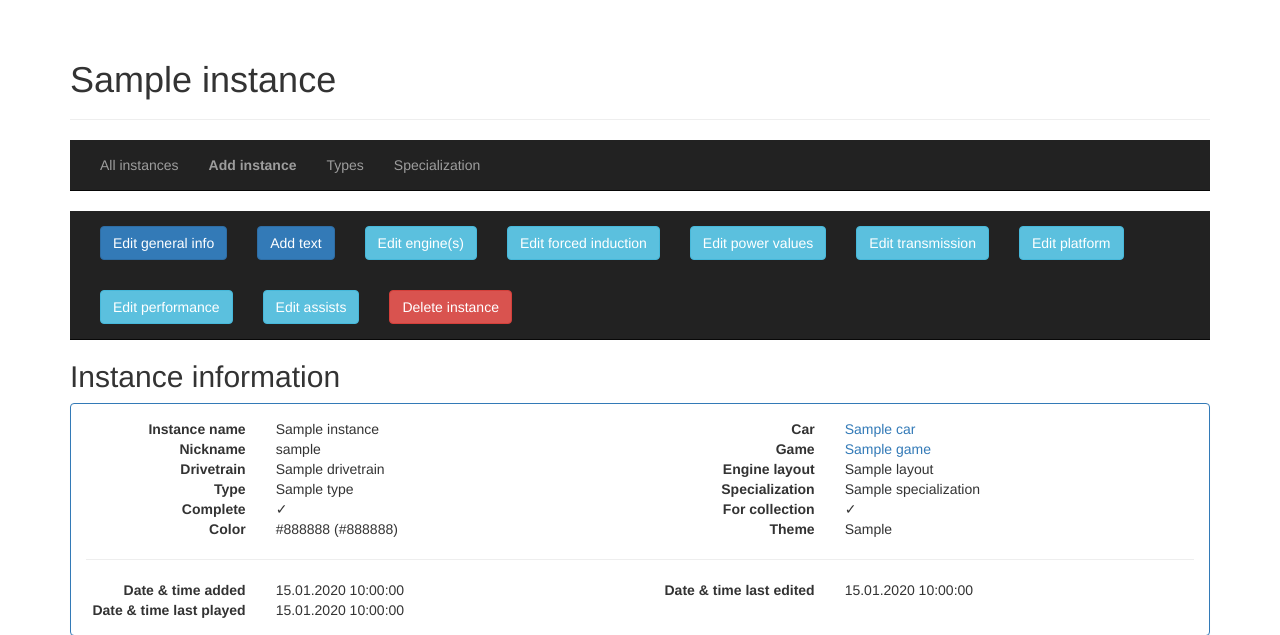
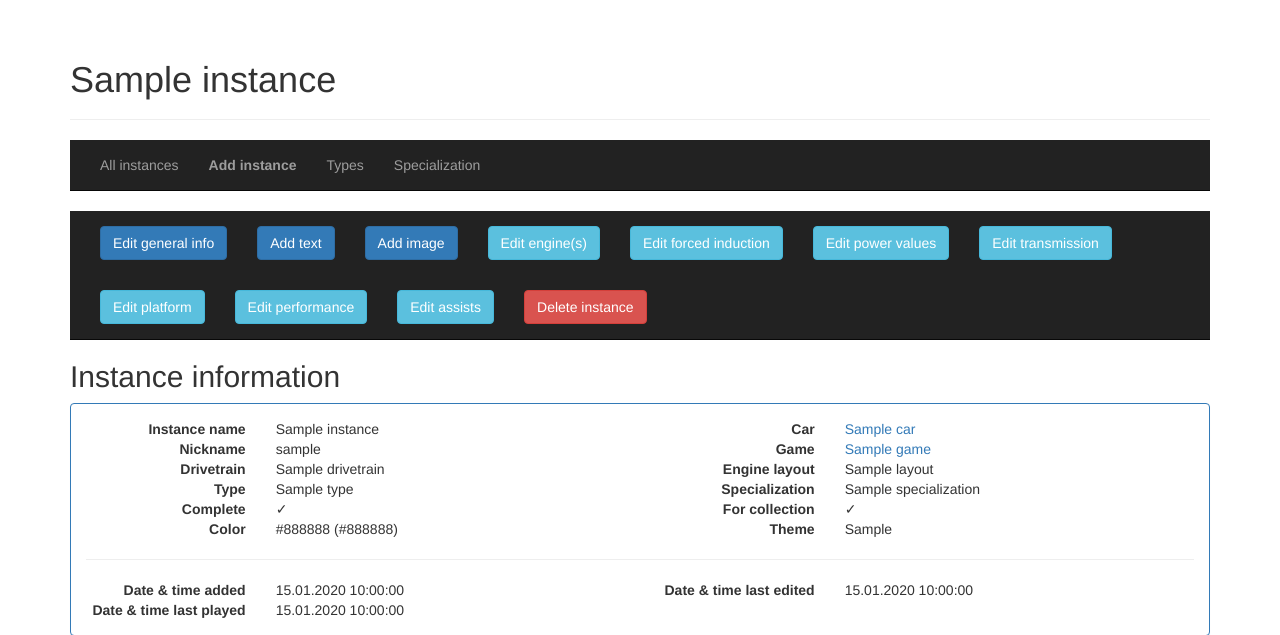
Before and after one commit to PanVidla/car-database-v2, a Flask app: page /crazy-taxi/crazy-taxi/instances/detail/1 in a window 1280 px wide. Shown: the part 51-686 px from the top of the page. Run offline with Flask 3, Linux system fonts and the light colour scheme; a user stored in the database is signed in; tables that the repository leaves empty hold one stand-in row (values such as "Sample post"); some libraries are stand-ins or nearby versions.

Commit message:
Add the option to add images and to Company objects.

```diff
--- a/games/crazy_taxi/crazy_taxi/routes.py
+++ b/games/crazy_taxi/crazy_taxi/routes.py
@@ -4,9 +4,9 @@ from flask_login import login_required
 from games.crazy_taxi.crazy_taxi import crazy_taxi_1
 from games.crazy_taxi.crazy_taxi.models.instance import InstanceCT
 from general import database
-from general.forms_info import TextForm
+from general.forms_info import TextForm, ImageForm
 from general.models.car import Car
-from general.models.instance import Instance, InstanceText
+from general.models.instance import Instance, InstanceText, InstanceImage
 
 
 @crazy_taxi_1.route("/instances/overview", methods=['GET'])
@@ -41,6 +41,7 @@ def detail_instance(id):
         .all()
 
     add_text_form = TextForm()
+    add_image_form = ImageForm()
 
     # Add text
     if add_text_form.submit_add_text.data and add_text_form.validate():
@@ -60,10 +61,30 @@ def detail_instance(id):
         flash("The text has been successfully added to {}.".format(instance.name_full), "success")
         return redirect(url_for("detail_instance", id=instance.id))
 
+    # Add image
+    if add_image_form.submit_add_image.data and add_image_form.validate():
+
+        new_image = InstanceImage()
+        add_image_form.populate_obj(new_image)
+        new_image.order = len(instance.images.all()) + 1
+        new_image.instance_id = instance.id
+        new_image.is_thumbnail = False
+
+        try:
+            database.session.add(new_image)
+            database.session.commit()
+        except RuntimeError:
+            flash("There was a problem adding an image to {}.".format(instance.name_full), "danger")
+            return redirect(url_for("crazy_taxi.crazy_taxi_1.detail_instance", id=instance.id))
+
+        flash("The image has been successfully added to {}.".format(instance.name_full), "success")
+        return redirect(url_for("crazy_taxi.crazy_taxi_1.detail_instance", id=instance.id))
+
     return render_template("instances_detail.html",
                            title="{}".format(instance.name_nickname),
                            heading="{}".format(instance.name_full),
                            instance=instance,
                            texts=texts,
                            add_text_form=add_text_form,
+                           add_image_form=add_image_form,
                            viewing="instances")
--- a/general/models/instance.py
+++ b/general/models/instance.py
@@ -206,6 +206,13 @@ class Instance(database.Model):
 
     def get_instance_type(self):
         return self.type.name_full if self.instance_type_id is not None else "n/a"
+
+    def get_images(self):
+
+        images = InstanceImage.query.filter(InstanceImage.instance_id == self.id, InstanceImage.is_thumbnail == False)
+        images = images.order_by(InstanceImage.order.asc()).all()
+
+        return images
 
     def get_maximum_power_kw(self):
 
--- a/general/templates/companies_base.html
+++ b/general/templates/companies_base.html
@@ -4,7 +4,10 @@
 
     <!--  Heading  -->
     <div class="page-header">
-        <h1>{{ heading }}</h1>
+        <h1>{% if company and company.get_logos() != [] %}
+        {% for logo in company.get_logos() %}<img src="{{ logo.path }}" alt="{{ logo.description }}" height="36 px">{% endfor %}
+        {% endif %}
+        {{ heading }}</h1>
         {% if company %}<span class="help-block">{{ company.description }}</span>{% endif %}
     </div>
 
--- a/general/templates/instances_detail.html
+++ b/general/templates/instances_detail.html
@@ -2,6 +2,40 @@
 {% import 'bootstrap/wtf.html' as wtf %}
 
 {% block instances_content %}
+
+    <!--  Images  -->
+    {% if instance.get_images() != [] %}
+    <div id="images" class="carousel slide" data-ride="carousel">
+      <!-- Indicators -->
+      <ol class="carousel-indicators">
+        {% for image in instance.get_images() %}
+        <li data-target="#images" data-slide-to="{{ image.order - 1 }}" {% if image.order == 1 %}class="active"{% endif %}></li>
+        {% endfor %}
+      </ol>
+
+      <!-- Wrapper for slides -->
+      <div class="carousel-inner">
+        {% for image in instance.get_images() %}
+        <div class="item {% if image.order == 1%}active{% endif %}">
+          <img src="{{ image.path }}" alt="{{ image.description }}" height="auto" width="100%">
+          <div class="carousel-caption">
+            <h4>{{ image.description }}</h4>
+          </div>
+        </div>
+        {% endfor %}
+      </div>
+
+      <!-- Left and right controls -->
+      <a class="left carousel-control" href="#images" data-slide="prev">
+        <span class="glyphicon glyphicon-chevron-left"></span>
+        <span class="sr-only">Previous</span>
+      </a>
+      <a class="right carousel-control" href="#images" data-slide="next">
+        <span class="glyphicon glyphicon-chevron-right"></span>
+        <span class="sr-only">Next</span>
+      </a>
+    </div>
+    {% endif %}
 
     <!-- Sub-sub-menu -->
     {% block subsubmenu1 %}
@@ -12,6 +46,7 @@
                         {% if instance %}
                         <li><a href="{{ url_for('edit_instance_general', id=instance.id) }}"><button type="button" class="btn btn-primary">Edit general info</button></a></li>
                         <li><a href="#"><button type="button" class="btn btn-primary" data-toggle="modal" data-target="#textModal">Add text</button></a></li>
+                        <li><a href="#"><button type="button" class="btn btn-primary" data-toggle="modal" data-target="#imageModal">Add image</button></a></li>
                         <li><a href="{{ url_for('edit_instance_engine', id=instance.id) }}"><button type="button" class="btn btn-info">Edit engine(s)</button></a></li>
                         <li><a href="{{ url_for('edit_instance_forced_induction', id=instance.id) }}"><button type="button" class="btn btn-info">Edit forced induction</button></a></li>
                         <li><a href="{{ url_for('edit_instance_power_values', id=instance.id) }}"><button type="button" class="btn btn-info">Edit power values</button></a></li>
@@ -396,6 +431,20 @@
       </div><!-- /.modal-dialog -->
     </div>
 
+    <div class="modal fade" id="imageModal" tabindex="-1" role="dialog" aria-labelledby="imageModalLabel" aria-hidden="true">
+      <div class="modal-dialog">
+        <div class="modal-content">
+          <div class="modal-header">
+            <button type="button" class="close" data-dismiss="modal" aria-hidden="true">&times;</button>
+            <h4 class="modal-title" id="imageLabel">Add image</h4>
+          </div>
+          <div class="modal-body">
+              {{ wtf.quick_form(add_image_form, button_map={"submit_add_image": "info"}) }}
+          </div>
+        </div><!-- /.modal-content -->
+      </div><!-- /.modal-dialog -->
+    </div>
+
     <div class="modal fade" id="deleteModal" tabindex="-1" role="dialog" aria-labelledby="deleteModalLabel" aria-hidden="true">
       <div class="modal-dialog">
         <div class="modal-content">
```
Also changed, not shown: general/models/misc.py (+7 -0 lines), general/routes_companies.py (+23 -3 lines), general/templates/companies_detail.html (+15 -0 lines), README.md.
